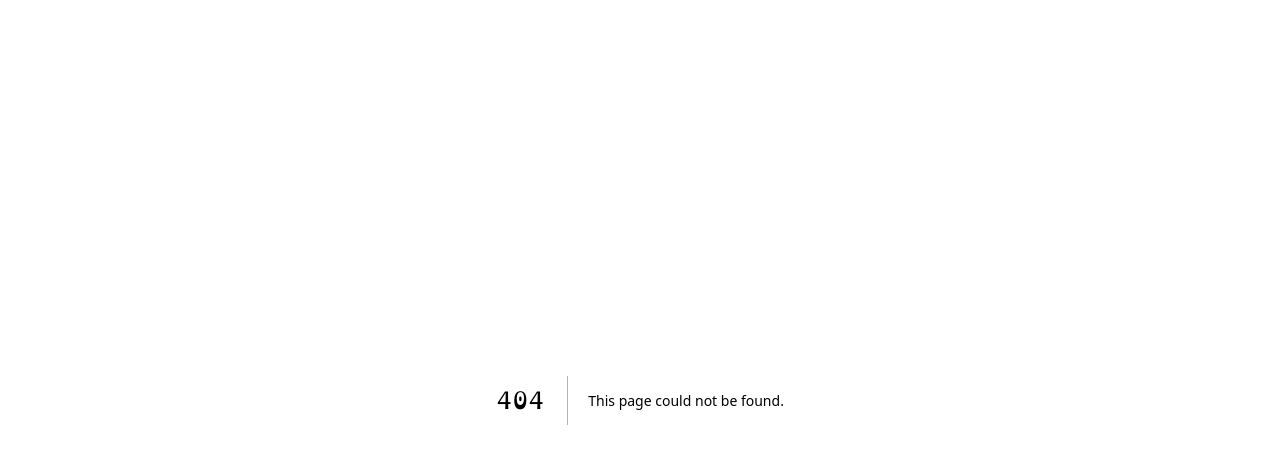
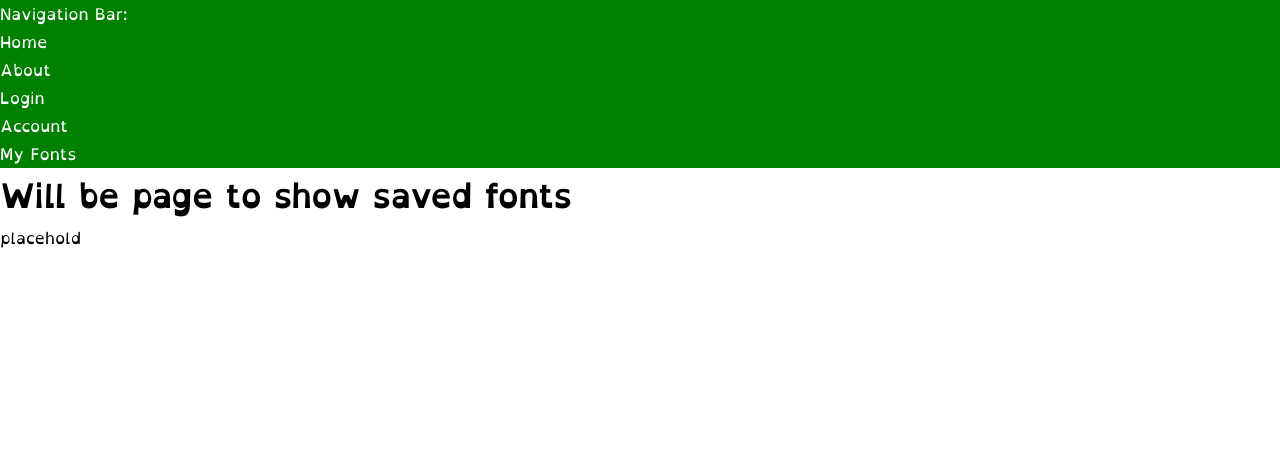
Before and after one commit to kdanedesigns/InclusiveAlphabet, a Next.js app: page /myFonts in a window 1280 px wide. Before the commit this address had no page. Shown: the top 464 px of the page. Built offline with nearby package versions, Linux system fonts and the light colour scheme.

Commit message:
Added placeholder page for viewing fonts using JS

```diff
--- a/src/components/links.json
+++ b/src/components/links.json
@@ -15,6 +15,10 @@
         {
             "label": "Account",
             "href": "/account"
+        },
+        {
+            "label": "My Fonts",
+            "href": "/myFonts"
         }
     ]
 }
--- /dev/null
+++ b/src/pages/myFonts.js
@@ -0,0 +1,42 @@
+// // pages/myfonts.tsx
+// import { useState, useEffect } from 'react';
+import Nav from '../components/Nav';
+// import AlphabetsList from '../components/AlphabetsList';
+
+// const Home = () => {
+//   const [fonts, setFonts] = useState([
+
+//   ]);
+
+// const handleDelete = (id) => {
+//   const newFonts = blogs.filter(font => font.id !== id);
+//   setBlogs(newFonts);
+// }
+
+// useEffect(() => {
+//   console.log('use effect ran');
+// }, []);
+
+// return (
+//   <div className="home">
+//     <Nav></Nav>
+//     <AlphabetsList fonts={fonts} title="All Fonts!" handleDelete={handleDelete} />
+//   </div>
+// );
+// }
+
+// export default Home;
+
+import React from 'react';
+
+const fontListPage = () => {
+  return (
+    <div>
+      <Nav></Nav>
+      <h1>Will be page to show saved fonts</h1>
+      <p>placehold</p>
+    </div>
+  );
+};
+
+export default fontListPage;
--- a/src/styles/fonts.css
+++ b/src/styles/fonts.css
@@ -1,6 +1,6 @@
 /* public/fonts.css */
 @font-face {
-  font-family: 'OpenDyslexic';
+  font-family: Arial, Helvetica, sans-serif;;
   src: url('../../public/fonts/OpenDyslexic-Regular.otf') format('opentype');
   font-weight: normal;
   font-style: normal;
--- a/tsconfig.json
+++ b/tsconfig.json
@@ -23,6 +23,6 @@
     "**/*.ts",
     "**/*.tsx",
     "src/pages/posts/first-post.js"
-, "src/components/Login.tsx"  ],
+, "src/components/Login.tsx", "src/pages/myFonts.js"  ],
   "exclude": ["node_modules"]
 }
```
Also changed, not shown: src/aws.config.ts (deleted, +0 -7 lines), src/pages/login.tsx (+6 -1 lines).
